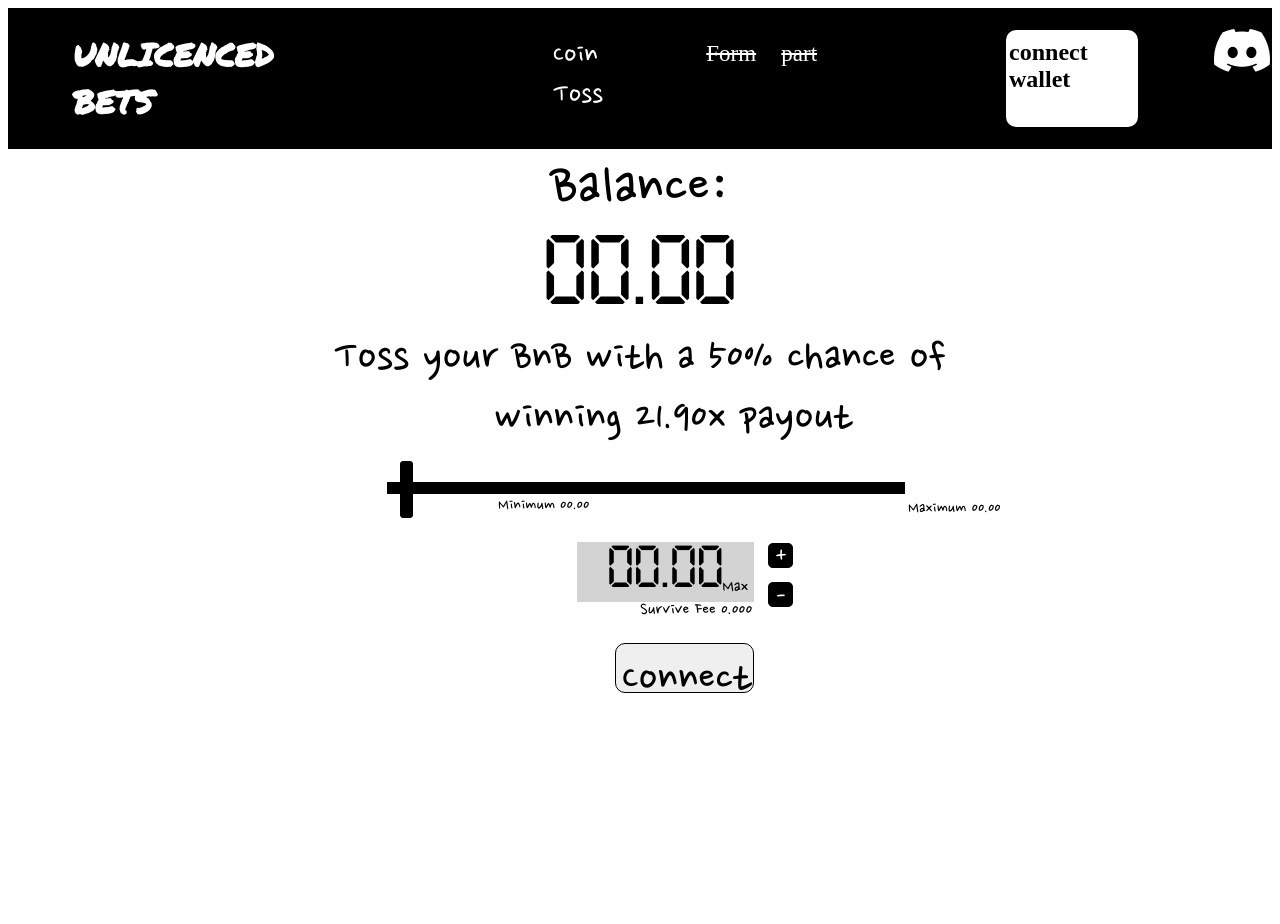
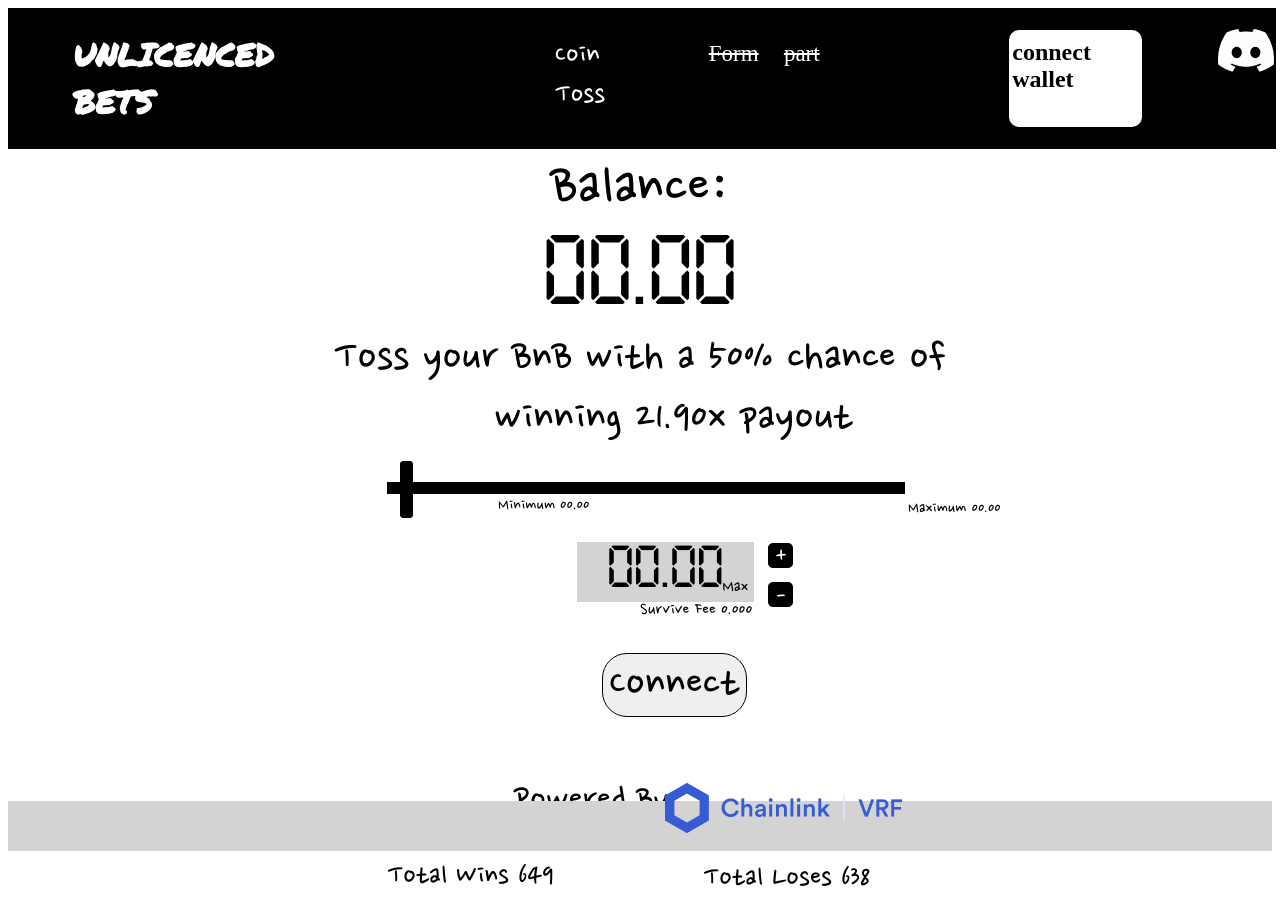
Before and after one commit to ali-raza46/bet-game-design, a plain HTML site: page index.html in a window 1280 px wide. Shown: the top 924 px of the page. Drawn offline with Linux system fonts and the light colour scheme.

Commit message:
finished

```diff
--- a/index.html
+++ b/index.html
@@ -41,6 +41,11 @@
      <button class="connect">
         Connect
      </button>
+     <div class="last"></div>
+     <p class="power">Powered By:</p>
+     <img class="vrf" src="./logo-vrf 2vrf logo.png">
+     <p class="win">Total Wins 649</p>
+<p class="wins">Total Loses 638</p>
 
 
 </body>
--- a/main.css
+++ b/main.css
@@ -12,7 +12,7 @@
     bottom: 260px;
     left: 50%;
 }
- .connect{
+ /* .connect{
     font-family: "Nanum Pen Script", cursive;
     font-weight: 400;
     font-style: normal;
@@ -24,16 +24,62 @@
     padding-top: 0.50%;
     border-top-width: 10%;
     position: relative;
-    bottom: 260px;
+    bottom: 270px;
     left: 33%;
-    height: 50px;
+    height: 40px;
 
 
+
+}  */
+.win{
+    font-family: "Nanum Pen Script", cursive;
+    font-weight: 400;
+    font-style: normal;
+    font-size: 2em;
+   position: relative;
+   bottom:100px;
+   left: 30%;
 }
-/* .connect{
+.wins{ font-family: "Nanum Pen Script", cursive;
+    font-weight: 400;
+    font-style: normal;
+    font-size: 2em;
+   position: relative;
+   bottom: 170px;
+   left: 55%;
+
+}
+.last{
     border: 1px solid;
-    width: 400px;
-} */
+    border-width: 25px;
+    border-color: lightgrey;
+    position: relative;
+    bottom: 166px;
+}
+.power{
+    font-family: "Nanum Pen Script", cursive;
+    font-weight: 400;
+    font-style: normal;
+    font-size: 2.5em;
+    margin-left:40%;
+    margin-top: -19%;
+}
+.vrf{
+     position: relative;
+     bottom: 85px;
+     left: 52%;
+}
+.connect{
+    font-family: "Nanum Pen Script", cursive;
+    font-weight: 400;
+    font-style: normal;
+    font-size: 3em;
+    border: 1px solid;
+    border-radius: 25px;
+    position: relative;
+    bottom: 250px;
+    left: 47%;
+}
 .number{
     font-family: digital;
     font-size: 100px;
@@ -171,6 +217,7 @@ h1 {
     border-style: solid ;
     color: white;
     border-width: 2px;
+    width: 100%;
 
 
 }
```
Also changed, not shown: logo-vrf 2vrf logo.png (added).
